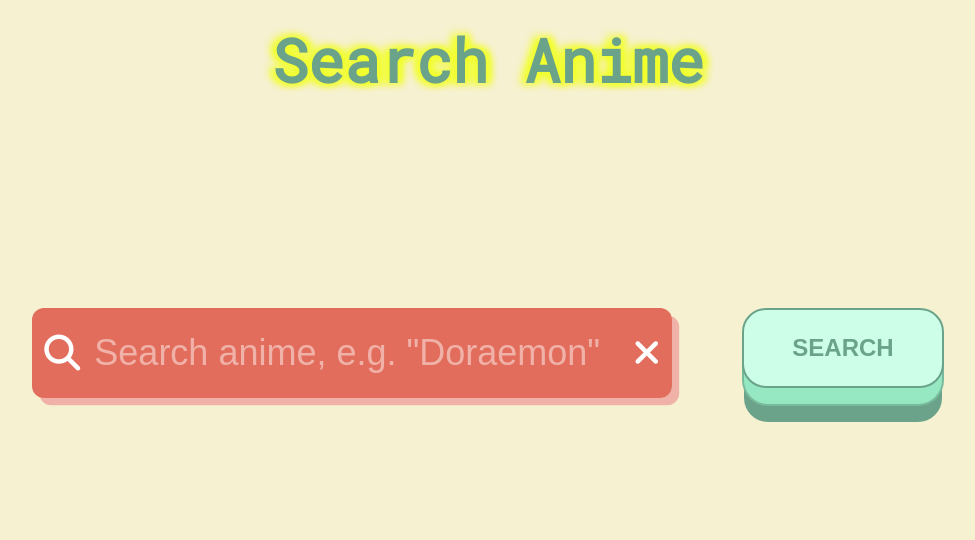
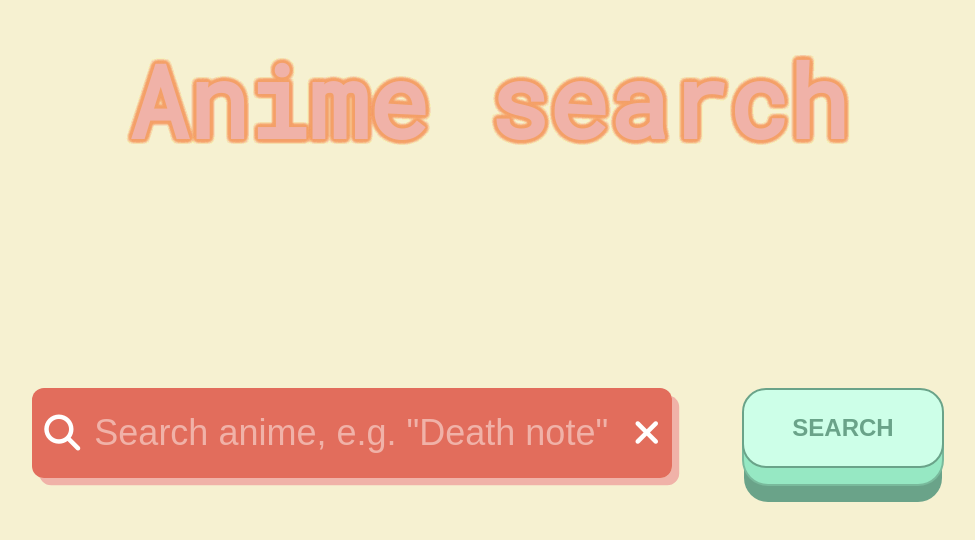
Before and after one commit to WebAhead12/Death-File, a website: page front_end/index.html in a window 1280 px wide. Shown: the whole page, without its empty margins (152-1127 px from the left). Drawn offline with Linux system fonts and the light colour scheme; files whose address does not match are found by name.

Commit message:
header style

```diff
--- a/front_end/index.html
+++ b/front_end/index.html
@@ -1,27 +1,41 @@
 <!DOCTYPE html>
 <html lang="en">
-
   <head>
     <meta charset="UTF-8" />
     <meta http-equiv="X-UA-Compatible" content="IE=edge" />
     <meta name="viewport" content="width=device-width, initial-scale=1.0" />
     <link rel="stylesheet" href="/front_end/style.css" />
-  <link rel="stylesheet" href="https://cdnjs.cloudflare.com/ajax/libs/font-awesome/6.0.0-beta2/css/all.min.css" />
+    <link
+      rel="stylesheet"
+      href="https://cdnjs.cloudflare.com/ajax/libs/font-awesome/6.0.0-beta2/css/all.min.css"
+    />
 
-  <link href="//netdna.bootstrapcdn.com/font-awesome/3.2.1/css/font-awesome.min.css" rel="stylesheet" />
+    <link
+      href="//netdna.bootstrapcdn.com/font-awesome/3.2.1/css/font-awesome.min.css"
+      rel="stylesheet"
+    />
     <link rel="preconnect" href="https://fonts.googleapis.com" />
     <link rel="preconnect" href="https://fonts.gstatic.com" crossorigin />
-  <link href="https://fonts.googleapis.com/css2?family=Roboto+Mono&display=swap" rel="stylesheet" />
+    <link
+      href="https://fonts.googleapis.com/css2?family=Roboto+Mono&display=swap"
+      rel="stylesheet"
+    />
     <title>Document</title>
   </head>
 
   <body>
-  <h class="search-title">Search Anime</h>
+    <h class="search-title">Anime search</h>
+
     <div class="main">
       <div class="results-wrapper">
         <div class="input-wrapper">
           <div class="fa fa-search"></div>
-        <input type="input" id="search-input" autocomplete="off" placeholder='Search anime, e.g. "Doraemon"' />
+          <input
+            type="input"
+            id="search-input"
+            autocomplete="off"
+            placeholder='Search anime, e.g. "Death note"'
+          />
           <div id="closeIcon" class="fa fa-times"></div>
         </div>
         <hr />
@@ -44,5 +58,4 @@
     //modify JS function for autocomplete below
     autocomplete(document.getElementById("search-input"), drinkObj);
   </script>
-
 </html>
--- a/front_end/style.css
+++ b/front_end/style.css
@@ -57,6 +57,7 @@ body {
   min-height: 100vh;
   background: var(--backgroundColor);
 }
+
 button {
   margin-left: 70px;
   position: relative;
@@ -118,14 +119,22 @@ button.big-button:active::before {
 }
 
 .search-title {
-  color: rgb(106, 163, 137);
-  font-size: 60px;
+  /* text-shadow: 0 0 4px black, 0 0 4px black, 0 0 4px black, 0 0 4px black, 0 0 4px black, 0 0 4px black, 0 0 4px black, 0 0 4px black, 0 0 4px black, 0 0 4px black, 0 0 4px black, 0 0 4px black, 0 0 4px black, 0 0 4px black, 0 0 4px black, 0 0 4px black, 0 0 4px black, 0 0 4px black, 0 0 4px black, 0 0 4px black; */
+  text-shadow: 0 0 4px #f3a068, 0 0 4px #f3a068, 0 0 4px #f3a068,
+    0 0 4px #f3a068, 0 0 4px #f3a068, 0 0 4px #f3a068, 0 0 4px #f3a068,
+    0 0 4px #f3a068, 0 0 4px #f3a068, 0 0 4px #f3a068, 0 0 4px #f3a068,
+    0 0 4px #f3a068, 0 0 4px #f3a068, 0 0 4px #f3a068, 0 0 4px #f3a068,
+    0 0 4px #f3a068, 0 0 4px #f3a068, 0 0 4px #f3a068, 0 0 4px #f3a068,
+    0 0 4px #f3a068;
+
+  color: #f0b2a8;
+  font-size: 100px;
   font-weight: bolder;
   font-family: "Roboto Mono", monospace;
   text-align: center;
   margin-bottom: 10%;
-  text-shadow: 0.2rem 0.1rem 0.3rem #f1ff2c, -0.2rem -0.1rem 0.4rem #f1ff2c,
-    -0.2rem 0.1rem 0.3rem #f1ff2c, 0.2rem -0.1rem 0.3rem #f1ff2c;
+  /* text-shadow: 0.2rem 0.1rem 0.3rem #f1ff2c, -0.2rem -0.1rem 0.4rem #f1ff2c,
+    -0.2rem 0.1rem 0.3rem #f1ff2c, 0.2rem -0.1rem 0.3rem #f1ff2c; */
   top: 0;
   padding-bottom: 60px;
 }
```
Lines whose indentation alone changed are shown as unchanged.
